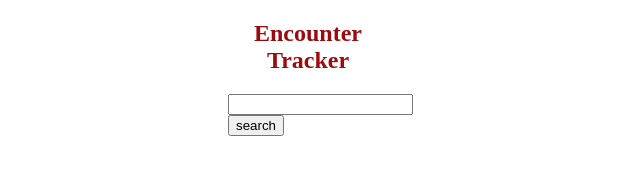
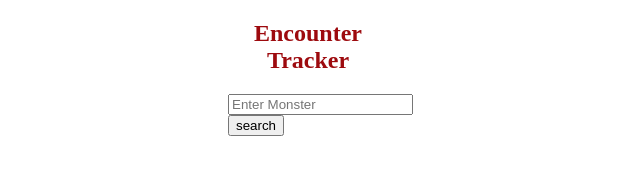
Before and after one commit to CarsonBogda/encounter-tracker, a plain HTML site: page encounter tracker/index.html in a window 1280 px wide. Shown: the full height of the page, 332-972 px from the left. Drawn offline with Linux system fonts and the light colour scheme.

Commit message:
Add files via upload

```diff
--- a/encounter tracker/index.html
+++ b/encounter tracker/index.html
@@ -9,7 +9,7 @@
     <section class='searchSection' id="sec1">
         <h2 id="title">Encounter Tracker</h2>
         <form id='searchForm'>
-            <input id='query'/>
+            <input id='query' placeholder="Enter Monster"/>
             <input type='submit' value='search'/>
         </form>
         <div id="searchError"></div>
```
Also changed, not shown: encounter tracker/images/dndlogo.png (added).
